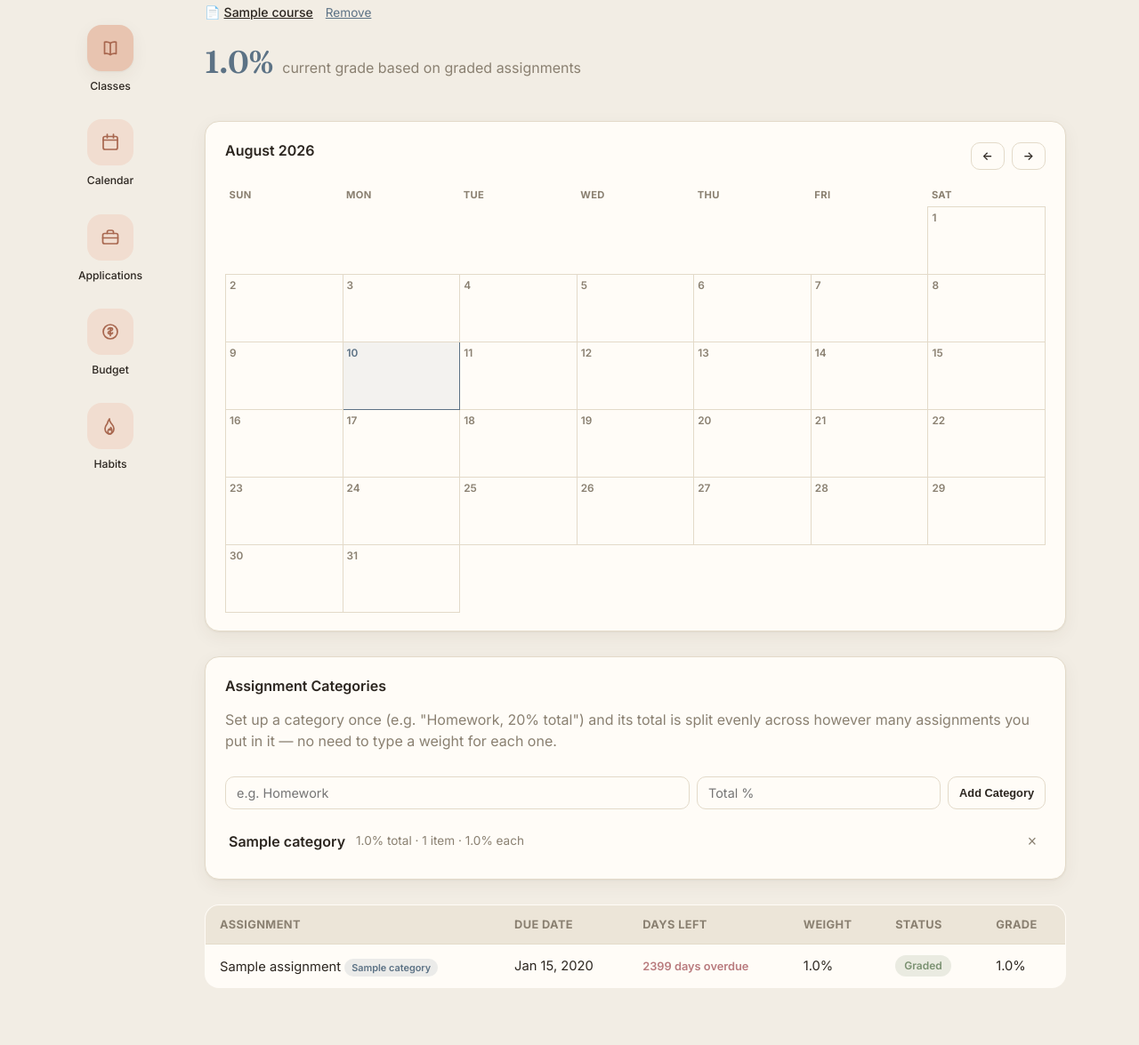
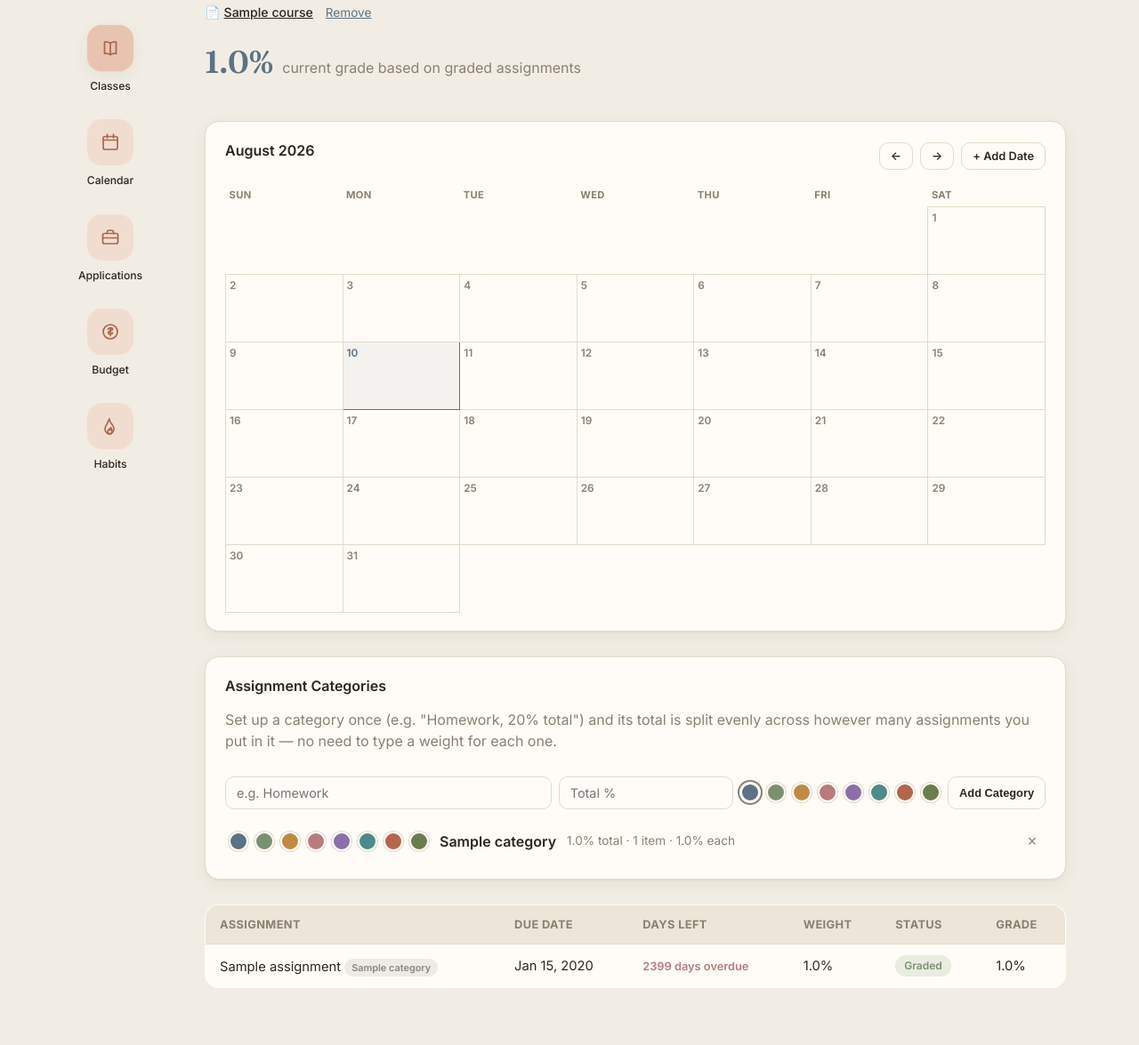
Before and after one commit to lulumatasso/life-dashboard, a Flask app: page /classes/1 in a window 1280 px wide. Shown: the part 188-1363 px from the top of the page at 89% size. Run offline with Flask 3, Linux system fonts and the light colour scheme; tables that the repository leaves empty hold one stand-in row (values such as "Sample post").

Commit message:
Add custom dates to course calendars and per-category colors with a soft swatch picker

```diff
--- a/app.py
+++ b/app.py
@@ -13,6 +13,7 @@ from models import (
     GRADING_MODES,
     Assignment,
     AssignmentCategory,
+    DEFAULT_CATEGORY_COLOR,
     STATUS_CHOICES,
     Application,
     APPLICATION_STATUS_CHOICES,
@@ -44,30 +45,57 @@ class InMemoryUpload:
         self.stream = io.BytesIO(data)
 
 
+def ensure_columns(inspector, conn, table_name, columns):
+    """One-time upgrade helper: add any columns a table is missing (SQLite has no ALTER-safe migrations built in)."""
+    existing = {col["name"] for col in inspector.get_columns(table_name)}
+    for column_name, column_type in columns.items():
+        if column_name not in existing:
+            conn.execute(db.text(f"ALTER TABLE {table_name} ADD COLUMN {column_name} {column_type}"))
+
+
 with app.app_context():
     db.create_all()
 
-    # One-time upgrade: add new Course columns if this database predates them
     inspector = db.inspect(db.engine)
-    existing_columns = {col["name"] for col in inspector.get_columns("course")}
-    new_columns = {
-        "syllabus_filename": "VARCHAR(255)",
-        "syllabus_original_name": "VARCHAR(255)",
-        "syllabus_url": "VARCHAR(500)",
-        "grading_mode": "VARCHAR(12)",
-    }
     with db.engine.connect() as conn:
-        for column_name, column_type in new_columns.items():
-            if column_name not in existing_columns:
-                conn.execute(db.text(f"ALTER TABLE course ADD COLUMN {column_name} {column_type}"))
+        ensure_columns(
+            inspector,
+            conn,
+            "course",
+            {
+                "syllabus_filename": "VARCHAR(255)",
+                "syllabus_original_name": "VARCHAR(255)",
+                "syllabus_url": "VARCHAR(500)",
+                "grading_mode": "VARCHAR(12)",
+            },
+        )
+        ensure_columns(inspector, conn, "assignment", {"category_id": "INTEGER"})
+        ensure_columns(inspector, conn, "assignment_category", {"color": "VARCHAR(7)"})
+        ensure_columns(inspector, conn, "event", {"course_id": "INTEGER"})
+        conn.execute(
+            db.text("UPDATE assignment_category SET color = :color WHERE color IS NULL"),
+            {"color": DEFAULT_CATEGORY_COLOR},
+        )
         conn.commit()
 
-    # One-time upgrade: add category_id to Assignment if this database predates it
-    existing_assignment_columns = {col["name"] for col in inspector.get_columns("assignment")}
-    with db.engine.connect() as conn:
-        if "category_id" not in existing_assignment_columns:
-            conn.execute(db.text("ALTER TABLE assignment ADD COLUMN category_id INTEGER"))
-        conn.commit()
+
+EVENT_CATEGORY_COLORS = {
+    "academic": DEFAULT_CATEGORY_COLOR,
+    "professional": "#7a9171",
+    "financial": "#c08a44",
+    "personal": "#b97b7e",
+}
+
+CATEGORY_COLOR_PALETTE = [
+    "#5c7285",  # dusty blue-gray
+    "#7a9171",  # sage
+    "#c08a44",  # ochre
+    "#b97b7e",  # dusty rose
+    "#8a6fa8",  # soft plum
+    "#4d8a8a",  # soft teal
+    "#b5654a",  # terracotta
+    "#6b7c4f",  # olive
+]
 
 
 def get_month_calendar(year, month):
@@ -81,10 +109,12 @@ def get_month_calendar(year, month):
 
     assignments = Assignment.query.filter(Assignment.due_date >= start, Assignment.due_date <= end).all()
     for a in assignments:
+        color = (a.category.color if a.category else None) or EVENT_CATEGORY_COLORS["academic"]
         events_by_day.setdefault(a.due_date.day, []).append(
             {
                 "title": f"{a.name} — {a.course.name}",
                 "category": "academic",
+                "color": color,
                 "url": url_for("course_detail", course_id=a.course_id),
             }
         )
@@ -97,6 +127,7 @@ def get_month_calendar(year, month):
             {
                 "title": f"Follow up: {a.company}",
                 "category": "professional",
+                "color": EVENT_CATEGORY_COLORS["professional"],
                 "url": url_for("application_detail", application_id=a.id),
             }
         )
@@ -109,6 +140,7 @@ def get_month_calendar(year, month):
             {
                 "title": t.description,
                 "category": "financial",
+                "color": EVENT_CATEGORY_COLORS["financial"],
                 "url": url_for("budget", year=year, month=month),
             }
         )
@@ -119,6 +151,7 @@ def get_month_calendar(year, month):
             {
                 "title": e.title,
                 "category": e.category,
+                "color": EVENT_CATEGORY_COLORS.get(e.category, DEFAULT_CATEGORY_COLOR),
                 "url": url_for("edit_event", event_id=e.id),
             }
         )
@@ -273,8 +306,22 @@ def course_detail(course_id):
     events_by_day = {}
     for a in course.assignments:
         if a.due_date and start <= a.due_date <= end:
+            color = (a.category.color if a.category else None) or EVENT_CATEGORY_COLORS["academic"]
             events_by_day.setdefault(a.due_date.day, []).append(
-                {"title": a.name, "url": url_for("edit_assignment", course_id=course.id, assignment_id=a.id)}
+                {
+                    "title": a.name,
+                    "color": color,
+                    "url": url_for("edit_assignment", course_id=course.id, assignment_id=a.id),
+                }
+            )
+    for e in course.events:
+        if start <= e.date <= end:
+            events_by_day.setdefault(e.date.day, []).append(
+                {
+                    "title": e.title,
+                    "color": EVENT_CATEGORY_COLORS["personal"],
+                    "url": url_for("edit_event", event_id=e.id),
+                }
             )
 
     prev_month, prev_year = (12, year - 1) if month == 1 else (month - 1, year)
@@ -294,6 +341,7 @@ def course_detail(course_id):
         prev_month=prev_month,
         next_year=next_year,
         next_month=next_month,
+        palette=CATEGORY_COLOR_PALETTE,
     )
 
 
@@ -355,8 +403,9 @@ def new_category(course_id):
     course = Course.query.get_or_404(course_id)
     name = request.form.get("name", "").strip()
     value_raw = request.form.get("value")
+    color = request.form.get("color") or DEFAULT_CATEGORY_COLOR
     if name and value_raw:
-        db.session.add(AssignmentCategory(course_id=course.id, name=name, value=float(value_raw)))
+        db.session.add(AssignmentCategory(course_id=course.id, name=name, value=float(value_raw), color=color))
         db.session.commit()
     return redirect(url_for("course_detail", course_id=course.id))
 
@@ -369,6 +418,32 @@ def delete_category(course_id, category_id):
     db.session.delete(category)
     db.session.commit()
     return redirect(url_for("course_detail", course_id=course_id))
+
+
+@app.route("/classes/<int:course_id>/categories/<int:category_id>/edit", methods=["POST"])
+def edit_category(course_id, category_id):
+    category = AssignmentCategory.query.filter_by(id=category_id, course_id=course_id).first_or_404()
+    category.name = request.form.get("name", category.name).strip() or category.name
+    value_raw = request.form.get("value")
+    if value_raw:
+        category.value = float(value_raw)
+    category.color = request.form.get("color") or category.color
+    db.session.commit()
+    return redirect(url_for("course_detail", course_id=course_id))
+
+
+@app.route("/classes/<int:course_id>/dates/new", methods=["GET", "POST"])
+def new_course_date(course_id):
+    course = Course.query.get_or_404(course_id)
+    if request.method == "POST":
+        event_date = datetime.strptime(request.form["date"], "%Y-%m-%d").date()
+        db.session.add(
+            Event(course_id=course.id, title=request.form["title"], date=event_date, category="academic")
+        )
+        db.session.commit()
+        return redirect(url_for("course_detail", course_id=course.id, year=event_date.year, month=event_date.month))
+    default_date = request.args.get("date", date.today().isoformat())
+    return render_template("new_course_date.html", course=course, default_date=default_date)
 
 
 @app.route("/classes/<int:course_id>/syllabus/upload", methods=["GET", "POST"])
--- a/static/style.css
+++ b/static/style.css
@@ -707,6 +707,37 @@ td.expense { color: var(--personal); font-weight: 600; }
     min-width: 100px;
 }
 
+.color-picker {
+    display: flex;
+    align-items: center;
+    gap: 7px;
+    flex-wrap: wrap;
+}
+
+.swatch {
+    width: 22px;
+    height: 22px;
+    border-radius: 50%;
+    border: 2px solid var(--surface);
+    box-shadow: 0 0 0 1px var(--border);
+    padding: 0;
+    cursor: pointer;
+    transition: transform 0.1s ease, box-shadow 0.1s ease;
+}
+
+.swatch:hover {
+    transform: scale(1.12);
+}
+
+.swatch.selected {
+    box-shadow: 0 0 0 1px var(--surface), 0 0 0 3px var(--text-muted);
+}
+
+.category-color-form {
+    display: flex;
+    align-items: center;
+}
+
 .category-list {
     display: flex;
     flex-direction: column;
@@ -717,6 +748,7 @@ td.expense { color: var(--personal); font-weight: 600; }
     display: flex;
     align-items: center;
     justify-content: space-between;
+    flex-wrap: wrap;
     gap: 12px;
     padding: 10px 4px;
     border-bottom: 1px solid var(--border);
--- a/templates/base.html
+++ b/templates/base.html
@@ -73,5 +73,16 @@
             {% block content %}{% endblock %}
         </main>
     </div>
+    <script>
+        function pickSwatch(btn, color, autosubmit) {
+            const group = btn.closest('.color-picker');
+            group.querySelector('.color-value').value = color;
+            group.querySelectorAll('.swatch').forEach(function (s) { s.classList.remove('selected'); });
+            btn.classList.add('selected');
+            if (autosubmit) {
+                btn.closest('form').submit();
+            }
+        }
+    </script>
 </body>
 </html>
--- a/templates/calendar.html
+++ b/templates/calendar.html
@@ -38,7 +38,7 @@
                 <td class="calendar-cell {% if year == today.year and month == today.month and day == today.day %}today{% endif %}">
                     <div class="calendar-day-number">{{ day }}</div>
                     {% for event in events_by_day.get(day, []) %}
-                    <a class="calendar-event category-{{ event.category }}" href="{{ event.url }}">{{ event.title }}</a>
+                    <a class="calendar-event" href="{{ event.url }}" style="background: {{ event.color }};">{{ event.title }}</a>
                     {% endfor %}
                 </td>
                 {% endif %}
--- a/templates/course_detail.html
+++ b/templates/course_detail.html
@@ -55,6 +55,7 @@
             <div class="calendar-nav">
                 <a class="btn btn-secondary btn-small" href="{{ url_for('course_detail', course_id=course.id, year=prev_year, month=prev_month) }}">&larr;</a>
                 <a class="btn btn-secondary btn-small" href="{{ url_for('course_detail', course_id=course.id, year=next_year, month=next_month) }}">&rarr;</a>
+                <a class="btn btn-secondary btn-small" href="{{ url_for('new_course_date', course_id=course.id) }}">+ Add Date</a>
             </div>
         </div>
         <table class="calendar-grid compact">
@@ -71,7 +72,7 @@
                     <td class="calendar-cell {% if year == today.year and month == today.month and day == today.day %}today{% endif %}">
                         <div class="calendar-day-number">{{ day }}</div>
                         {% for event in events_by_day.get(day, []) %}
-                        <a class="calendar-event category-academic" href="{{ event.url }}">{{ event.title }}</a>
+                        <a class="calendar-event" href="{{ event.url }}" style="background: {{ event.color }};">{{ event.title }}</a>
                         {% endfor %}
                     </td>
                     {% endif %}
@@ -88,12 +89,28 @@
         <form class="category-add-form" method="POST" action="{{ url_for('new_category', course_id=course.id) }}">
             <input type="text" name="name" placeholder="e.g. Homework" required>
             <input type="number" name="value" min="0" step="0.1" placeholder="{% if course.grading_mode == 'points' %}Total points{% else %}Total %{% endif %}" required>
+            <div class="color-picker">
+                <input type="hidden" name="color" value="{{ palette[0] }}" class="color-value">
+                {% for c in palette %}
+                <button type="button" class="swatch {% if loop.first %}selected{% endif %}" style="background: {{ c }};" onclick="pickSwatch(this, '{{ c }}')" aria-label="Pick color {{ c }}"></button>
+                {% endfor %}
+            </div>
             <button class="btn btn-secondary btn-small" type="submit">Add Category</button>
         </form>
         {% if course.categories %}
         <div class="category-list">
             {% for cat in course.categories %}
             <div class="category-row">
+                <form method="POST" action="{{ url_for('edit_category', course_id=course.id, category_id=cat.id) }}" class="category-color-form">
+                    <input type="hidden" name="name" value="{{ cat.name }}">
+                    <input type="hidden" name="value" value="{{ cat.value }}">
+                    <div class="color-picker">
+                        <input type="hidden" name="color" value="{{ cat.color }}" class="color-value">
+                        {% for c in palette %}
+                        <button type="button" class="swatch {% if cat.color == c %}selected{% endif %}" style="background: {{ c }};" onclick="pickSwatch(this, '{{ c }}', true)" aria-label="Set {{ cat.name }} color to {{ c }}"></button>
+                        {% endfor %}
+                    </div>
+                </form>
                 <span class="category-name">{{ cat.name }}</span>
                 <span class="category-meta">
                     {{ cat.value }}{{ " pts" if course.grading_mode == "points" else "%" }} total &middot;
@@ -130,7 +147,7 @@
             <tr class="clickable" onclick="window.location='{{ url_for('edit_assignment', course_id=course.id, assignment_id=a.id) }}'">
                 <td>
                     {{ a.name }}
-                    {% if a.category %}<span class="badge category-tag">{{ a.category.name }}</span>{% endif %}
+                    {% if a.category %}<span class="badge category-tag" style="background: {{ a.category.color }}26; color: {{ a.category.color }};">{{ a.category.name }}</span>{% endif %}
                 </td>
                 <td>{{ a.due_date.strftime("%b %d, %Y") if a.due_date else "—" }}</td>
                 <td>
--- a/templates/home.html
+++ b/templates/home.html
@@ -113,7 +113,7 @@
                             <td class="calendar-cell {% if year == today.year and month == today.month and day == today.day %}today{% endif %}">
                                 <div class="calendar-day-number">{{ day }}</div>
                                 {% for event in events_by_day.get(day, [])[:2] %}
-                                <a class="calendar-event category-{{ event.category }}" href="{{ event.url }}">{{ event.title }}</a>
+                                <a class="calendar-event" href="{{ event.url }}" style="background: {{ event.color }};">{{ event.title }}</a>
                                 {% endfor %}
                                 {% if events_by_day.get(day, [])|length > 2 %}
                                 <span class="calendar-event-more">+{{ events_by_day.get(day, [])|length - 2 }} more</span>
@@ -133,7 +133,7 @@
                         {% for e in upcoming_events %}
                         <li>
                             <span class="event-row">
-                                <span class="event-dot category-{{ e.category }}"></span>
+                                <span class="event-dot" style="background: {{ e.color }};"></span>
                                 <a href="{{ e.url }}">{{ e.title }}</a>
                             </span>
                             <span class="panel-list-meta">{{ e.date.strftime("%b %d") }}</span>
```
Also changed, not shown: models.py (+8 -0 lines), templates/new_course_date.html (added, +18 -0 lines).
